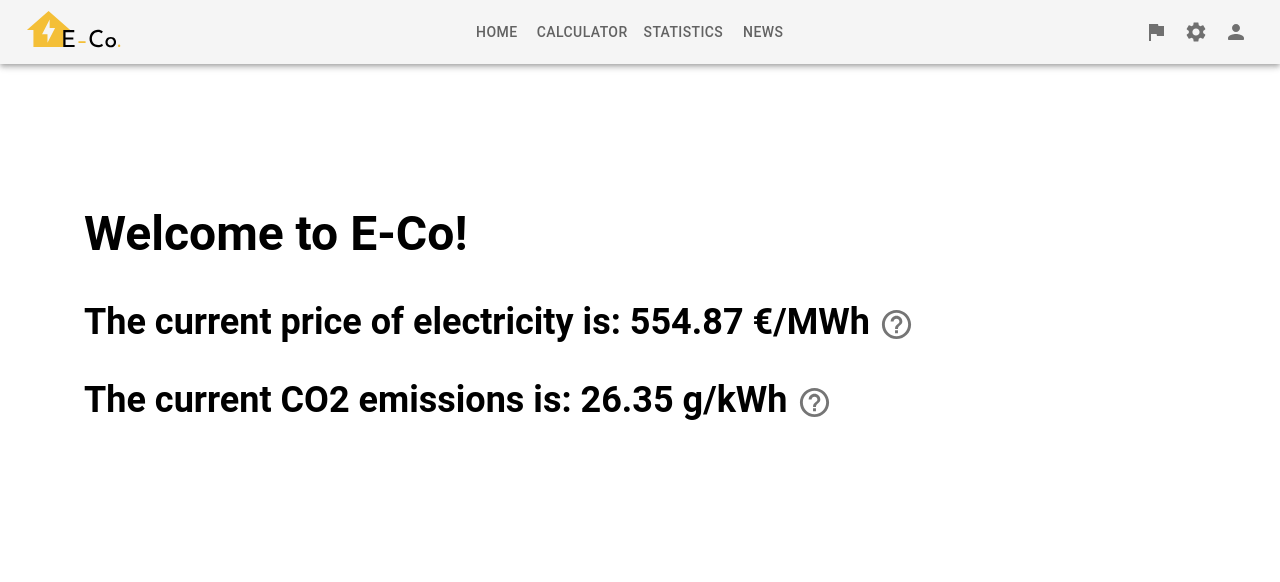
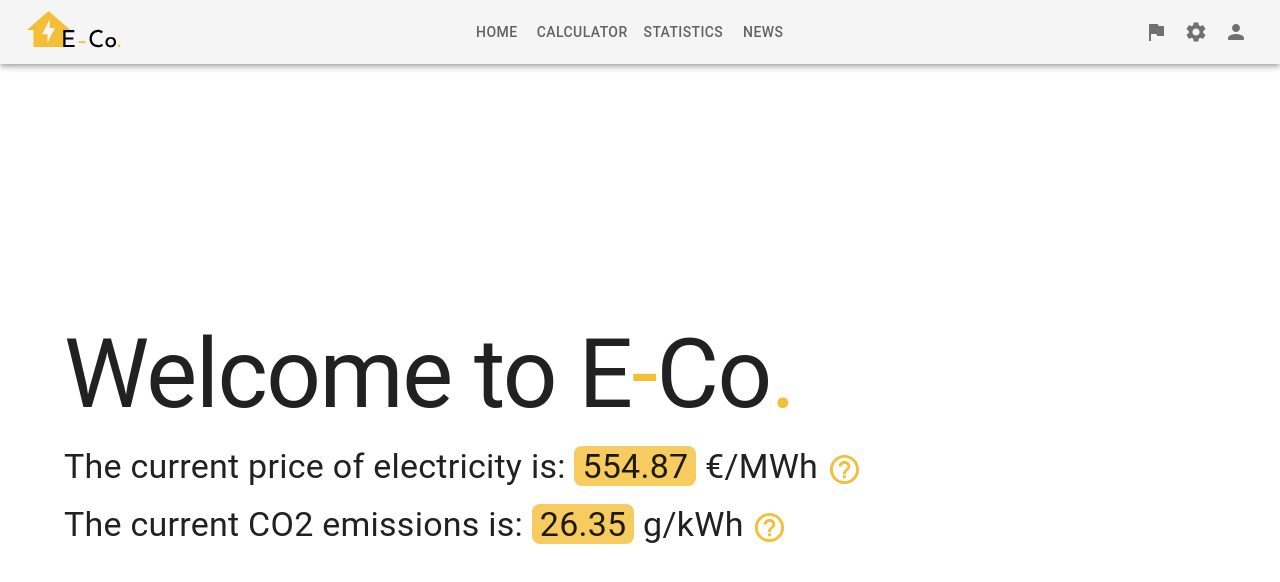
Before and after one commit to jorgenosberg/e-co, a React (Create React App) app: page /e-co/home in a window 1280 px wide. Shown: the top 582 px of the page. Built offline with nearby package versions, Linux system fonts and the light colour scheme.

Commit message:
Updated typography styles for homepage

```diff
--- a/src/pages/Home.js
+++ b/src/pages/Home.js
@@ -1,32 +1,14 @@
-import React, { useEffect, useState } from "react";
+import * as React from "react";
 import { faker } from "@faker-js/faker";
-import { Container } from "@mui/material";
+import Container from "@mui/material/Container";
 import Grid from "@mui/material/Grid";
+import Box from "@mui/material/Box";
 import Typography from "@mui/material/Typography";
-import InsertQuestionOutline from "@mui/icons-material/HelpOutline";
-import Box from "@mui/material/Box";
-import Button from "@mui/material/Button";
 import Tooltip from "@mui/material/Tooltip";
-import ClickAwayListener from "@mui/material/ClickAwayListener";
 import IconButton from "@mui/material/IconButton";
-import { QuestionMarkOutlined } from "@mui/icons-material";
 import HelpOutlineIcon from "@mui/icons-material/HelpOutline";
 
 function Home() {
-  const [open, setOpen] = React.useState(false);
-  const [anchorElHelp, setAnchorElHelp] = React.useState(null);
-  const handleOpenHelpMenu = (event) => {
-    setAnchorElHelp(event.currentTarget);
-  };
-  const handleTooltipClose = () => {
-    setOpen(false);
-  };
-
-  const handleTooltipOpen = () => {
-    setOpen(true);
-  };
-  const [isShown, setIsShown] = useState(false);
-  const [isShown2, setIsShown2] = useState(false);
   function randomNumberGenerator() {
     return faker.datatype.float({ min: 200, max: 600, precision: 0.01 });
   }
@@ -37,55 +19,68 @@ function Home() {
   const a = Number(d);
   const c = randomNumberGenerator2();
   const b = Number(c);
-  const [num] = useState(a);
-  const [num1] = useState(b);
+  const [num] = React.useState(a);
+  const [num1] = React.useState(b);
   return (
     <Container>
       <Grid container spacing={2} justifyContent="center">
-        <Grid item xs={12} sx={{ textAlign: "left", mb: 30 }}>
-          <div
-            style={{
-              fontSize: "10px",
-              padding: "20px",
-              color: "black"
-            }}
+        <Grid item xs={12} sx={{ textAlign: "left" }}>
+          <Typography variant="h1" display="inline" sx={{ fontWeight: "400" }}>
+            Welcome to E
+            <Typography
+              variant="h1"
+              display="inline"
+              color="secondary.main"
+              sx={{ fontWeight: "400" }}
             >
-            <Typography variant="h5">
-              <h1>Welcome to E-Co!</h1>
-              <h2>
-                {" "}
-                The current price of electricity is: {num} €/MWh{" "}
+              -
+            </Typography>
+            Co
+            <Typography
+              variant="h1"
+              display="inline"
+              color="secondary.main"
+              sx={{ fontWeight: "400" }}
+            >
+              .
+            </Typography>
+          </Typography>
+        </Grid>
+        <Grid item xs={12} sx={{ textAlign: "left" }}>
+          <Typography variant="h4">
+            The current price of electricity is: <Box display="inline"sx={{px:1, borderRadius: 2, backgroundColor:"secondary.light"}}>{num}</Box> €/MWh{" "}
             <Tooltip
               title="This represents the price of electricity at the moment in
                       Europe for a MWh (average yearly consumption in OECD
                       around 8MWh)"
+              placement="right-start"
             >
-                  <IconButton onClick={handleOpenHelpMenu} sx={{ p: 0 }}>
+              <IconButton sx={{ p: 0 }}>
                 <HelpOutlineIcon
-                      sx={{ color: "primary" }}
+                  sx={{ color: "secondary.main" }}
                   fontSize="large"
                 />
               </IconButton>
             </Tooltip>
-              </h2>
-              <h2>
-                {" "}
-                The current CO2 emissions is: {num1} g/kWh{" "}
+          </Typography>
+          </Grid>
+          <Grid item xs={12} sx={{ textAlign: "left" }}>
+            <Typography variant="h4">
+              The current CO2 emissions is: <Box display="inline"sx={{px:1, borderRadius: 2, backgroundColor:"secondary.light"}}>{num1}</Box> g/kWh{" "}
               <Tooltip
                 title="This represents how much CO2eq (CO2 equivalent) is
                       produced by electrical production in this place
                       (perspective 800g of bread produces roughly 1kg CO2eq)"
+                placement="right-start"
               >
-                  <IconButton onClick={handleOpenHelpMenu} sx={{ p: 0 }}>
+                <IconButton sx={{ p: 0 }}>
                   <HelpOutlineIcon
-                      sx={{ color: "primary" }}
+                    sx={{ color: "secondary.main" }}
                     fontSize="large"
                   />
                 </IconButton>
               </Tooltip>
-              </h2>
             </Typography>
-          </div>
           </Grid>
         </Grid>
     </Container>
```
Lines whose indentation alone changed are shown as unchanged.
